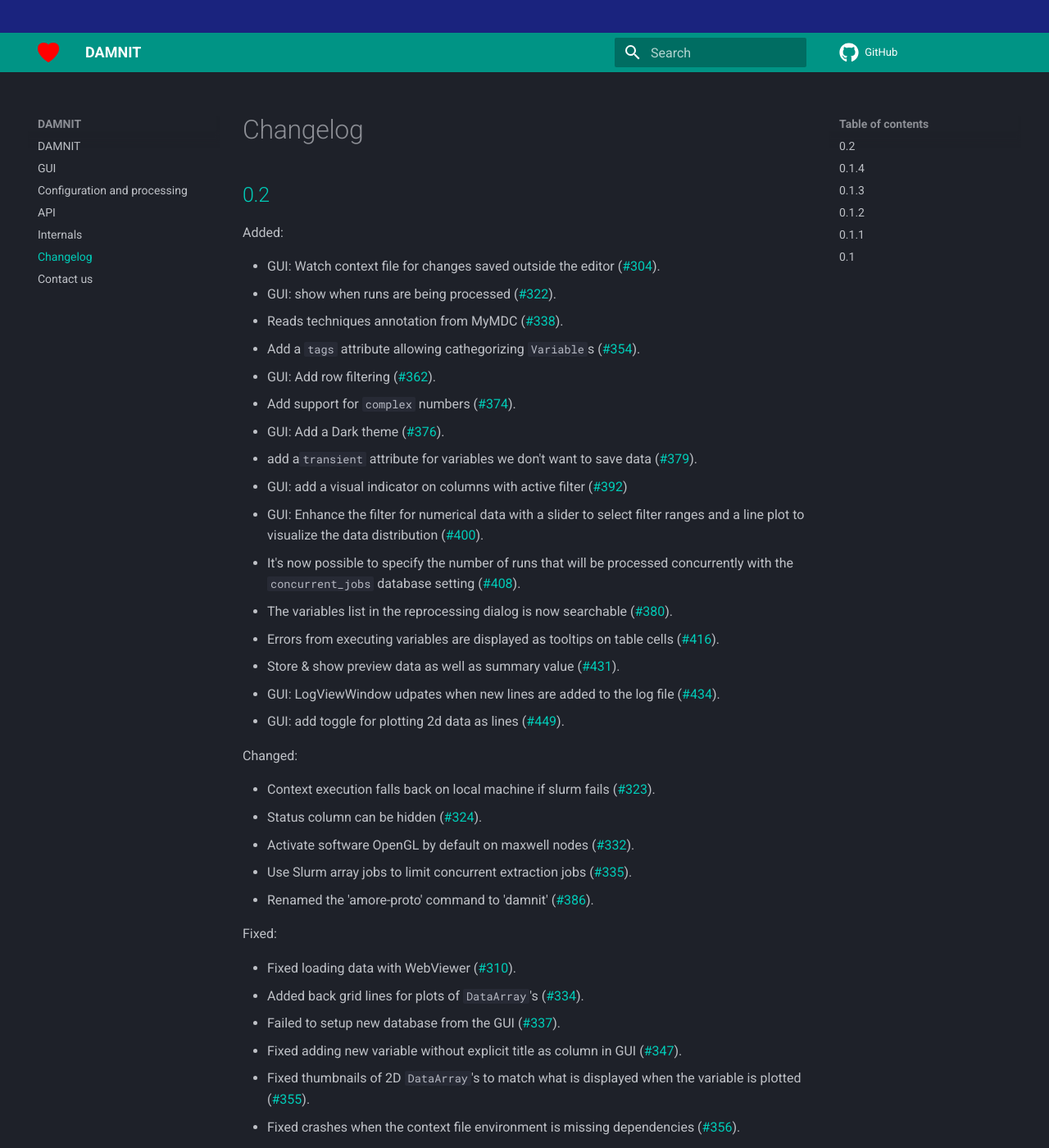
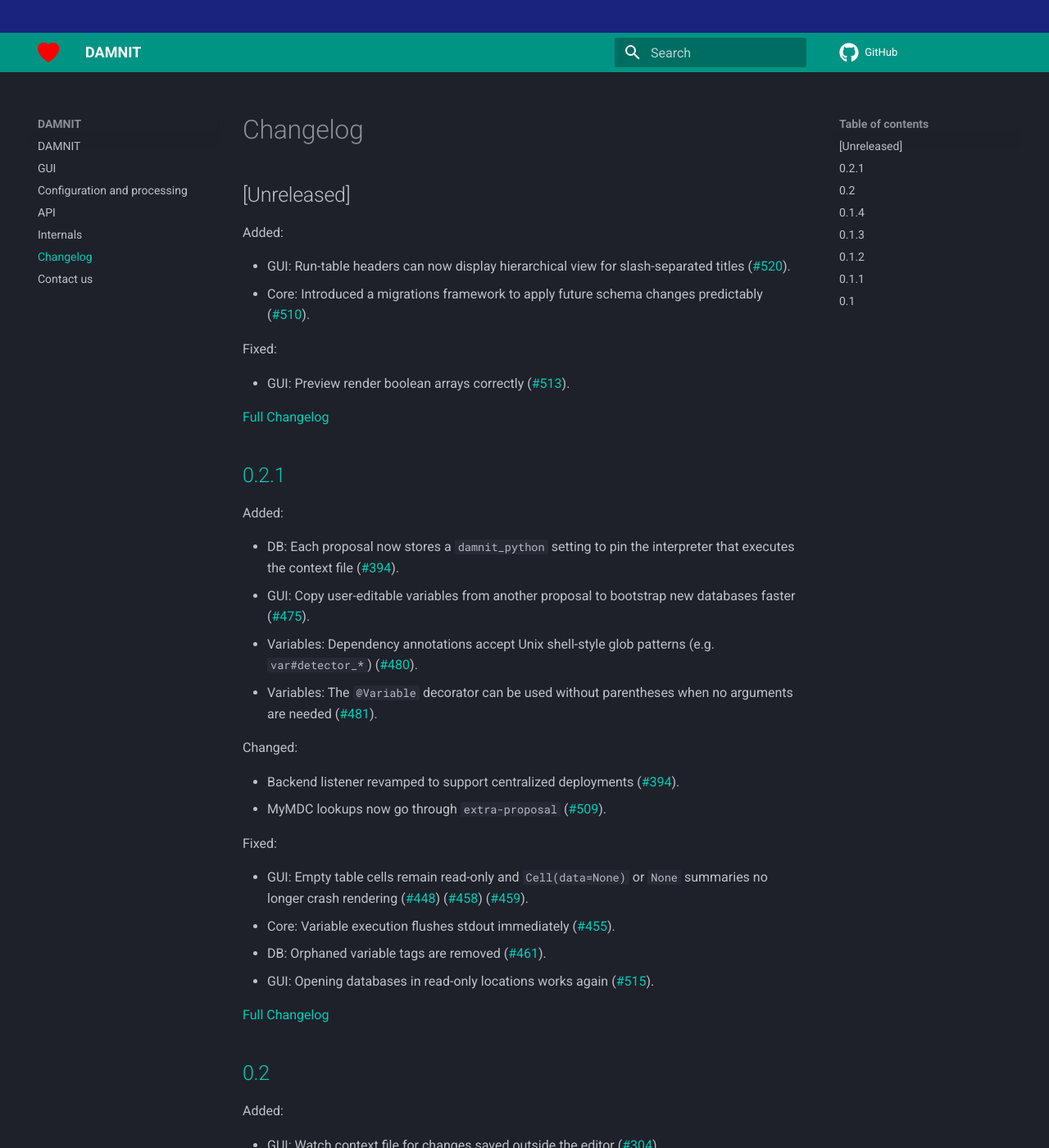
Before and after one commit to European-XFEL/DAMNIT, an MkDocs documentation site: the page built from docs/changelog.md, in a window 1280 px wide and 1400 px high. Shown: the whole window at 82% size. Built offline with MkDocs 1.6.1 and Material for MkDocs 9.7.7, drawn with Linux system fonts in a browser that asks for light colours; comment, search, counter and statistics services are not loaded.

Commit message:
docs: update changelog with new features and fixes for the upcoming release

```diff
--- a/docs/changelog.md
+++ b/docs/changelog.md
@@ -1,4 +1,47 @@
 # Changelog
+
+## [Unreleased]
+
+Added:
+
+- GUI: Run-table headers can now display hierarchical view for slash-separated
+  titles (!520).
+- Core: Introduced a migrations framework to apply future schema changes
+  predictably (!510).
+
+Fixed:
+
+- GUI: Preview render boolean arrays correctly (!513).
+
+[Full Changelog](https://github.com/European-XFEL/DAMNIT/compare/0.2.1...HEAD)
+
+## [0.2.1]
+
+Added:
+
+- DB: Each proposal now stores a `damnit_python` setting to pin the interpreter
+  that executes the context file (!394).
+- GUI: Copy user-editable variables from another proposal to bootstrap new
+  databases faster (!475).
+- Variables: Dependency annotations accept Unix shell-style glob patterns (e.g.
+  `var#detector_*`) (!480).
+- Variables: The `@Variable` decorator can be used without parentheses when no
+  arguments are needed (!481).
+
+Changed:
+
+- Backend listener revamped to support centralized deployments (!394).
+- MyMDC lookups now go through `extra-proposal` (!509).
+
+Fixed:
+
+- GUI: Empty table cells remain read-only and `Cell(data=None)` or `None`
+  summaries no longer crash rendering (!448) (!458) (!459).
+- Core: Variable execution flushes stdout immediately (!455).
+- DB: Orphaned variable tags are removed (!461).
+- GUI: Opening databases in read-only locations works again (!515).
+
+[Full Changelog](https://github.com/European-XFEL/DAMNIT/compare/0.2...0.2.1)
 
 ## [0.2]
 
@@ -201,6 +244,7 @@
 [Full Changelog](https://github.com/European-XFEL/DAMNIT/commits/0.1)
 
 
+[0.2.1]: https://github.com/European-XFEL/DAMNIT/releases/tag/0.2.1
 [0.2]: https://github.com/European-XFEL/DAMNIT/releases/tag/0.2
 [0.1.4]: https://github.com/European-XFEL/DAMNIT/releases/tag/0.1.4
 [0.1.3]: https://github.com/European-XFEL/DAMNIT/releases/tag/0.1.3
```
Also changed, not shown: docs/static/hierarchical-header.png.
